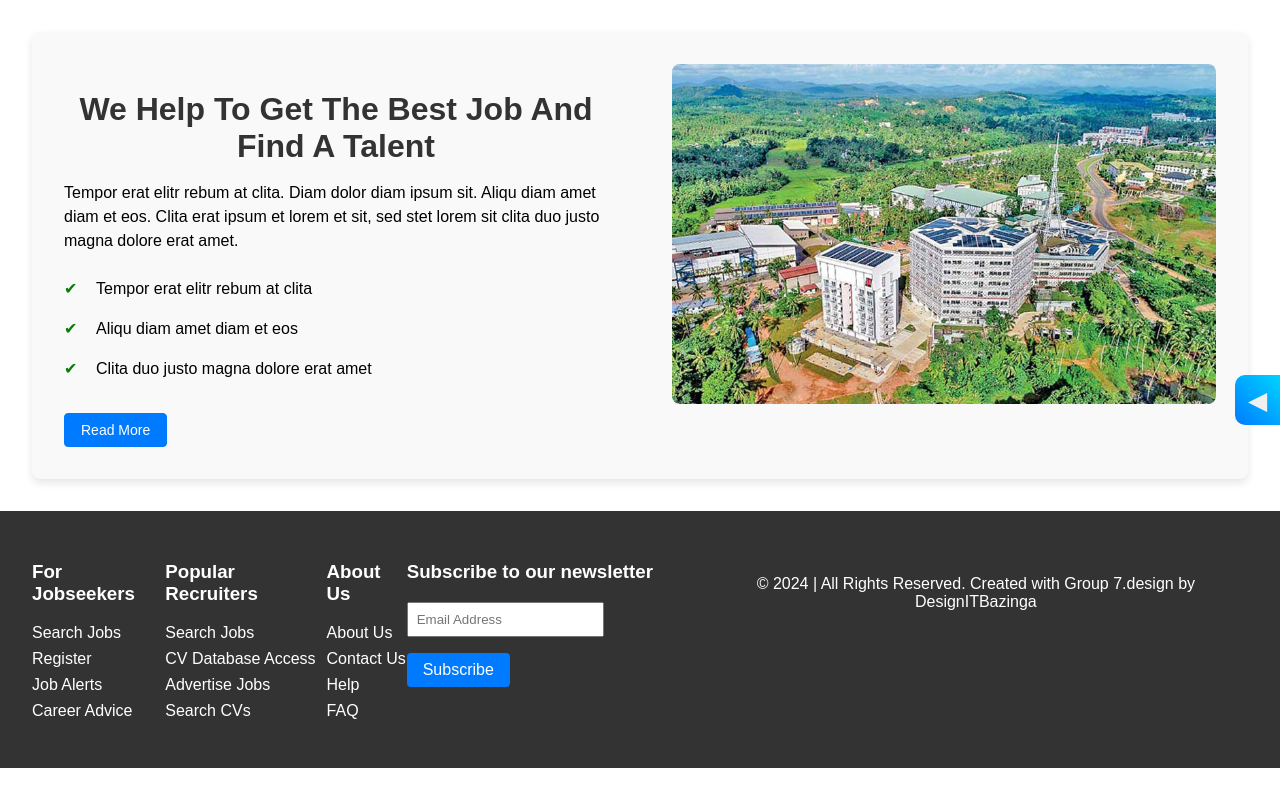
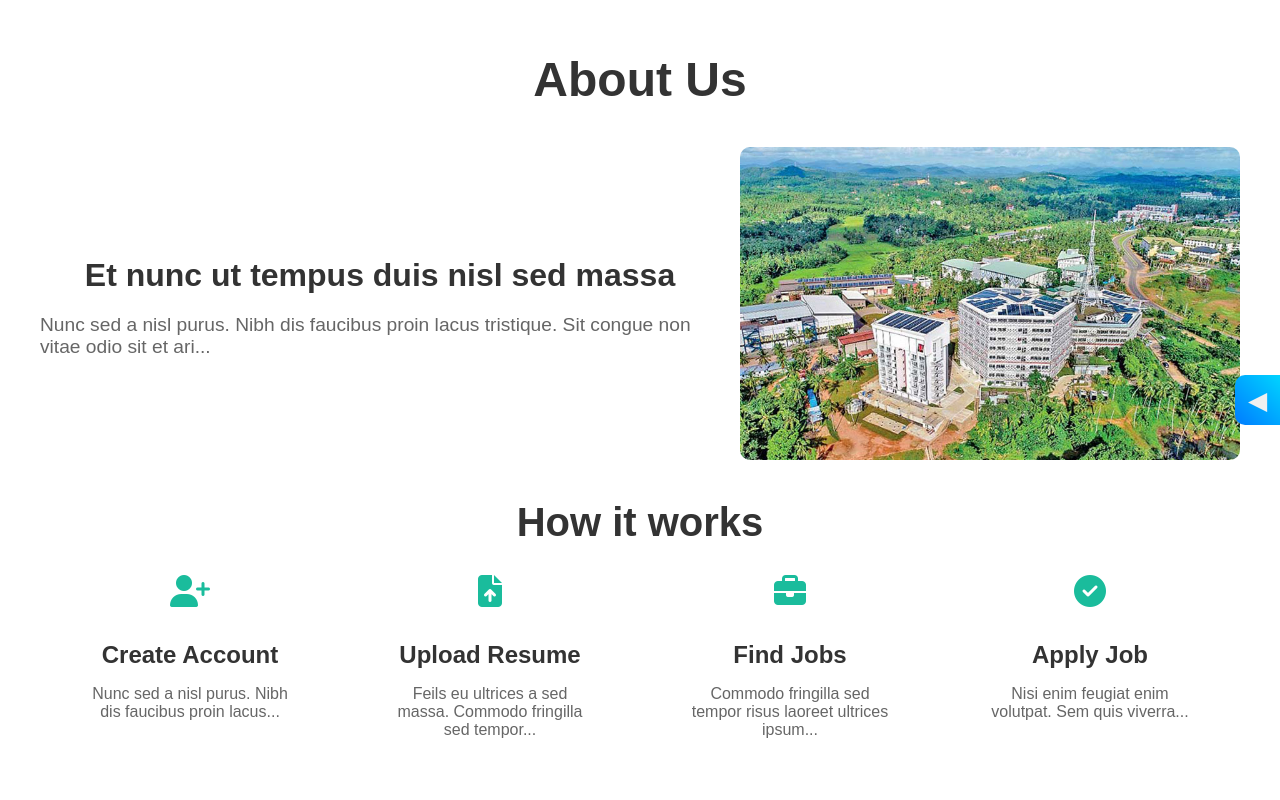
Before and after one commit to SE-LAPS/Fully-Functional-Job-Portal-System-FrontEnd, a React (Create React App) app: page /about in a window 1280 px wide. Shown: the top 800 px of the page. Built offline with nearby package versions, Linux system fonts and the light colour scheme.

Commit message:
change about page

```diff
--- a/src/App.js
+++ b/src/App.js
@@ -8,16 +8,17 @@ import HowWeWork from './components/HowWeWork';
 import Testimonial from './components/Testimonial';
 import Footer from './components/Footer';
 import SearchJobs from './pages/SearchJobs';
-import JobAlerts from './pages/job_alert'; // Ensure the filename matches
+import JobAlerts from './pages/job_alert';
 import Login from './pages/Login';
 import ForgotPassword from './pages/ForgotPassword';
-import JobDetails from './components/JobDetails'; // Make sure JobDetails is imported correctly
-import ApplyJobs from './pages/ApplyJobs'; // Import ApplyJobs component
+import JobDetails from './components/JobDetails';
+import ApplyJobs from './pages/ApplyJobs';
 import About from './pages/About';
 import Contact from './pages/Contact';
 import Faqs from './pages/Faqs';
-import PostJobForm from './components/PostJobForm'; // Ensure PostJobForm is imported correctly
-import Employers from './pages/Employee'; // Ensure Employers component import is correct
+import PostJobForm from './components/PostJobForm';
+import Employers from './pages/Employee';
+import ViewJobDetails from './pages/ViewJobDetails'; // Import the ViewJobDetails component
 import '@fortawesome/fontawesome-free/css/all.min.css';
 import './styles.css';
 
@@ -41,12 +42,13 @@ const App = () => {
           <Route path="/login" element={<Login />} />
           <Route path="/forgot_password" element={<ForgotPassword />} />
           <Route path="/job_details" element={<JobDetails />} />
-          <Route path="/apply_jobs" element={<ApplyJobs />} /> {/* Added route for ApplyJobs */}
+          <Route path="/apply_jobs" element={<ApplyJobs />} />
           <Route path="/about" element={<About />} />
           <Route path="/contact" element={<Contact />} />
           <Route path="/faqs" element={<Faqs />} />
           <Route path="/post-job" element={<PostJobForm />} />
-          <Route path="/employers" element={<Employers />} /> {/* Route for Employers */}
+          <Route path="/employers" element={<Employers />} />
+          <Route path="/view_job_details" element={<ViewJobDetails />} /> {/* Added route for ViewJobDetails */}
         </Routes>
         <Footer />
       </div>
--- a/src/components/FeaturedCompanies.js
+++ b/src/components/FeaturedCompanies.js
@@ -8,8 +8,7 @@ const jobs = [
     companyLogo: require('../assets/companyLogos/codegen_logo.png'),
     location: 'Colombo, Sri Lanka',
     type: 'Full Time',
-    salary: '$123 - $456',
-    deadline: '01 Aug, 2024',
+    salary: '$100 - $150',
   },
   {
     id: 2,
@@ -18,7 +17,6 @@ const jobs = [
     location: 'Colombo, Sri Lanka',
     type: 'Part Time',
     salary: '$123 - $456',
-    deadline: '01 Aug, 2024',
   },
   {
     id: 3,
@@ -27,7 +25,6 @@ const jobs = [
     location: 'Colombo, Sri Lanka',
     type: 'Part Time',
     salary: '$123 - $456',
-    deadline: '01 Aug, 2024',
   },
   {
     id: 4,
@@ -36,7 +33,6 @@ const jobs = [
     location: 'Colombo, Sri Lanka',
     type: 'Full Time',
     salary: '$123 - $456',
-    deadline: '01 Aug, 2024',
   },
   {
     id: 5,
@@ -45,7 +41,6 @@ const jobs = [
     location: 'Colombo, Sri Lanka',
     type: 'Part Time',
     salary: '$123 - $456',
-    deadline: '01 Aug, 2024',
   },
   {
     id: 6,
@@ -54,7 +49,6 @@ const jobs = [
     location: 'Colombo, Sri Lanka',
     type: 'Full Time',
     salary: '$123 - $456',
-    deadline: '01 Aug, 2024',
   },
   {
     id: 7,
@@ -63,7 +57,6 @@ const jobs = [
     location: 'Colombo, Sri Lanka',
     type: 'Full Time',
     salary: '$123 - $456',
-    deadline: '01 Aug, 2024',
   },
   {
     id: 8,
@@ -72,7 +65,6 @@ const jobs = [
     location: 'Colombo, Sri Lanka',
     type: 'Full Time',
     salary: '$123 - $456',
-    deadline: '01 Aug, 2024',
   },
 ];
 
@@ -88,8 +80,8 @@ const JobListing = () => {
     ? jobs
     : jobs.filter((job) => job.type === filter);
 
-  const handleApplyClick = (job) => {
-    navigate('/apply_jobs', { state: { job } });
+  const handleViewDetailsClick = (job) => {
+    navigate('/view_job_details', { state: { job } });
   };
 
   return (
@@ -109,9 +101,8 @@ const JobListing = () => {
               <p>{job.location}</p>
               <p>{job.type}</p>
               <p>{job.salary}</p>
-              <p>Date Line: {job.deadline}</p>
             </div>
-            <button className="apply-button" onClick={() => handleApplyClick(job)}>Apply Now</button>
+            <button className="view-details-button" onClick={() => handleViewDetailsClick(job)}>View Details</button>
           </div>
         ))}
       </div>
--- a/src/pages/About.js
+++ b/src/pages/About.js
@@ -1,29 +1,68 @@
 import React from 'react';
-import howWeWorkImage from '../assets/campanyimg1.jpg'; // Update with correct path
+import companyImage from '../assets/company1.jpg'; // Adjust path as needed
+import videoThumbnail from '../assets/campanyimg1.jpg'; // Adjust path as needed
 
-const HowWeWork = () => {
+const About = () => {
   return (
-    <section className="how-we-work">
-      <div className="how-we-work-content">
-        <div className="how-we-work-text">
-          <h2>We Help To Get The Best Job And Find A Talent</h2>
-          <p>
-            Tempor erat elitr rebum at clita. Diam dolor diam ipsum sit. Aliqu diam amet diam et eos.
-            Clita erat ipsum et lorem et sit, sed stet lorem sit clita duo justo magna dolore erat amet.
-          </p>
-          <ul>
-            <li>Tempor erat elitr rebum at clita</li>
-            <li>Aliqu diam amet diam et eos</li>
-            <li>Clita duo justo magna dolore erat amet</li>
-          </ul>
-          <a href="/learn-more" className="read-more">Read More</a>
+    <div className="about-page">
+      <header className="about-header">
+        <h1>About Us</h1>
+      </header>
+      <section className="about-content">
+        <div className="about-intro">
+          <h2>Et nunc ut tempus duis nisl sed massa</h2>
+          <p>Nunc sed a nisl purus. Nibh dis faucibus proin lacus tristique. Sit congue non vitae odio sit et ari...</p>
         </div>
-        <div className="how-we-work-image">
-          <img src={howWeWorkImage} alt="How We Work" />
+        <img src={companyImage} alt="Team" className="about-image" />
+      </section>
+      <section className="how-it-works">
+        <h2>How it works</h2>
+        <div className="steps">
+          <div className="step">
+            <i className="fas fa-user-plus"></i>
+            <h3>Create Account</h3>
+            <p>Nunc sed a nisl purus. Nibh dis faucibus proin lacus...</p>
+          </div>
+          <div className="step">
+            <i className="fas fa-file-upload"></i>
+            <h3>Upload Resume</h3>
+            <p>Feils eu ultrices a sed massa. Commodo fringilla sed tempor...</p>
+          </div>
+          <div className="step">
+            <i className="fas fa-briefcase"></i>
+            <h3>Find Jobs</h3>
+            <p>Commodo fringilla sed tempor risus laoreet ultrices ipsum...</p>
+          </div>
+          <div className="step">
+            <i className="fas fa-check-circle"></i>
+            <h3>Apply Job</h3>
+            <p>Nisi enim feugiat enim volutpat. Sem quis viverra...</p>
+          </div>
         </div>
-      </div>
-    </section>
+      </section>
+      <section className="video-section">
+        <h2>Good Life Begins With A Good Company</h2>
+        <div className="video-container">
+          <img src={videoThumbnail} alt="Video Thumbnail" className="video-thumbnail" />
+          <button className="play-button"><i className="fas fa-play"></i></button>
+        </div>
+        <div className="video-info">
+          <div className="info-item">
+            <h3>1</h3>
+            <p>Elit gravida lorem amet porta risus vitae at...</p>
+          </div>
+          <div className="info-item">
+            <h3>2</h3>
+            <p>Volutpat dui lacus mattis urna platea...</p>
+          </div>
+          <div className="info-item">
+            <h3>3</h3>
+            <p>Elementum faucibus netus gravida lacus lorem...</p>
+          </div>
+        </div>
+      </section>
+    </div>
   );
 };
 
-export default HowWeWork;
+export default About;
--- /dev/null
+++ b/src/pages/ViewJobDetails.js
@@ -0,0 +1,21 @@
+import React from 'react';
+import { useLocation } from 'react-router-dom';
+
+
+const ViewJobDetails = () => {
+  const location = useLocation();
+  const { job } = location.state;
+
+  return (
+    <div className="view-job-details">
+      <h1>{job.title}</h1>
+      <img src={job.companyLogo} alt={`${job.title} logo`} className="company-logo" />
+      <p><strong>Location:</strong> {job.location}</p>
+      <p><strong>Type:</strong> {job.type}</p>
+      <p><strong>Salary:</strong> {job.salary}</p>
+      <button className="apply-button">Apply for Job</button>
+    </div>
+  );
+};
+
+export default ViewJobDetails;
--- a/src/styles.css
+++ b/src/styles.css
@@ -1246,3 +1246,165 @@ h2 {
     border-radius: 4px;
     transition: background-color 0.3s, color 0.3s;
 }
+
+/*viewJobDetails.css page*/
+.view-job-details {
+    padding: 20px;
+}
+
+.company-logo {
+    width: 100px;
+    height: auto;
+}
+
+.apply-button {
+    background-color: #007bff;
+    color: white;
+    border: none;
+    padding: 10px 20px;
+    cursor: pointer;
+}
+
+.apply-button:hover {
+    background-color: #0056b3;
+}
+
+/* src/pages/About.css */
+.about-page {
+    padding: 20px;
+    max-width: 1200px;
+    margin: 0 auto;
+}
+
+.about-header {
+    text-align: center;
+    margin-bottom: 40px;
+}
+
+.about-header h1 {
+    font-size: 3em;
+    color: #333;
+}
+
+.about-content {
+    display: flex;
+    align-items: center;
+    justify-content: space-between;
+    margin-bottom: 40px;
+}
+
+.about-content .about-intro {
+    flex: 1;
+    margin-right: 20px;
+}
+
+.about-content .about-intro h2 {
+    font-size: 2em;
+    color: #333;
+}
+
+.about-content .about-intro p {
+    font-size: 1.2em;
+    color: #666;
+}
+
+.about-content .about-image {
+    max-width: 500px;
+    height: auto;
+    border-radius: 10px;
+}
+
+.how-it-works {
+    text-align: center;
+    margin-bottom: 40px;
+}
+
+.how-it-works h2 {
+    font-size: 2.5em;
+    color: #333;
+    margin-bottom: 20px;
+}
+
+.steps {
+    display: flex;
+    justify-content: space-around;
+    flex-wrap: wrap;
+}
+
+.step {
+    flex: 1;
+    max-width: 200px;
+    margin: 10px;
+}
+
+.step i {
+    font-size: 2em;
+    color: #1abc9c;
+    margin-bottom: 10px;
+}
+
+.step h3 {
+    font-size: 1.5em;
+    color: #333;
+    margin-bottom: 10px;
+}
+
+.step p {
+    font-size: 1em;
+    color: #666;
+}
+
+.video-section {
+    text-align: center;
+}
+
+.video-section h2 {
+    font-size: 2.5em;
+    color: #333;
+    margin-bottom: 20px;
+}
+
+.video-container {
+    position: relative;
+    display: inline-block;
+}
+
+.video-thumbnail {
+    max-width: 100%;
+    border-radius: 10px;
+}
+
+.play-button {
+    position: absolute;
+    top: 50%;
+    left: 50%;
+    transform: translate(-50%, -50%);
+    background: rgba(0, 0, 0, 0.5);
+    border: none;
+    color: white;
+    font-size: 2em;
+    border-radius: 50%;
+    padding: 10px;
+    cursor: pointer;
+}
+
+.video-info {
+    display: flex;
+    justify-content: space-around;
+    margin-top: 20px;
+}
+
+.info-item {
+    max-width: 200px;
+}
+
+.info-item h3 {
+    font-size: 1.5em;
+    color: #333;
+    margin-bottom: 10px;
+}
+
+.info-item p {
+    font-size: 1em;
+    color: #666;
+}
```
Also changed, not shown: 1 other file (tests, documents, lock files or other folders).
